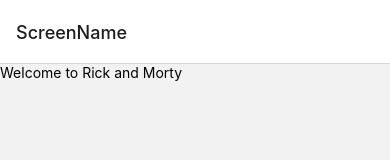
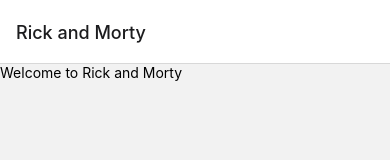
Before and after one commit to ifero/rick-and-morty-mobile, a React Native app: screen / in a window 390 px wide. Shown: the top 160 px of the page. Built offline with nearby package versions, Linux system fonts and the light colour scheme.

Commit message:
feat: add new routes

```diff
--- a/src/navigation/Router.tsx
+++ b/src/navigation/Router.tsx
@@ -2,14 +2,31 @@ import { FC } from 'react';
 import { NavigationContainer } from '@react-navigation/native';
 import { createNativeStackNavigator } from '@react-navigation/native-stack';
 import Landing from 'screens/Landing';
+import CharactersList from 'screens/CharactersList';
+import CharacterDetails from 'screens/CharacterDetails';
+import { RootStackParamList } from './types';
 
-const { Navigator, Screen } = createNativeStackNavigator();
+const { Navigator, Screen } = createNativeStackNavigator<RootStackParamList>();
 
 const Router: FC = () => {
   return (
     <NavigationContainer>
-      <Navigator>
-        <Screen name="ScreenName" component={Landing} />
+      <Navigator initialRouteName="Landing">
+        <Screen
+          name="Landing"
+          component={Landing}
+          options={{ title: 'Rick and Morty' }}
+        />
+        <Screen
+          name="CharactersList"
+          component={CharactersList}
+          options={{ title: 'List of characters' }}
+        />
+        <Screen
+          name="CharacterDetails"
+          component={CharacterDetails}
+          options={{ title: '' }}
+        />
       </Navigator>
     </NavigationContainer>
   );
--- /dev/null
+++ b/src/navigation/types.ts
@@ -0,0 +1,9 @@
+import { NativeStackNavigationProp } from '@react-navigation/native-stack';
+
+export type RootStackParamList = {
+  Landing: undefined;
+  CharactersList: undefined;
+  CharacterDetails: { characterID: number };
+};
+
+export type NavigationProps = NativeStackNavigationProp<RootStackParamList>;
```
